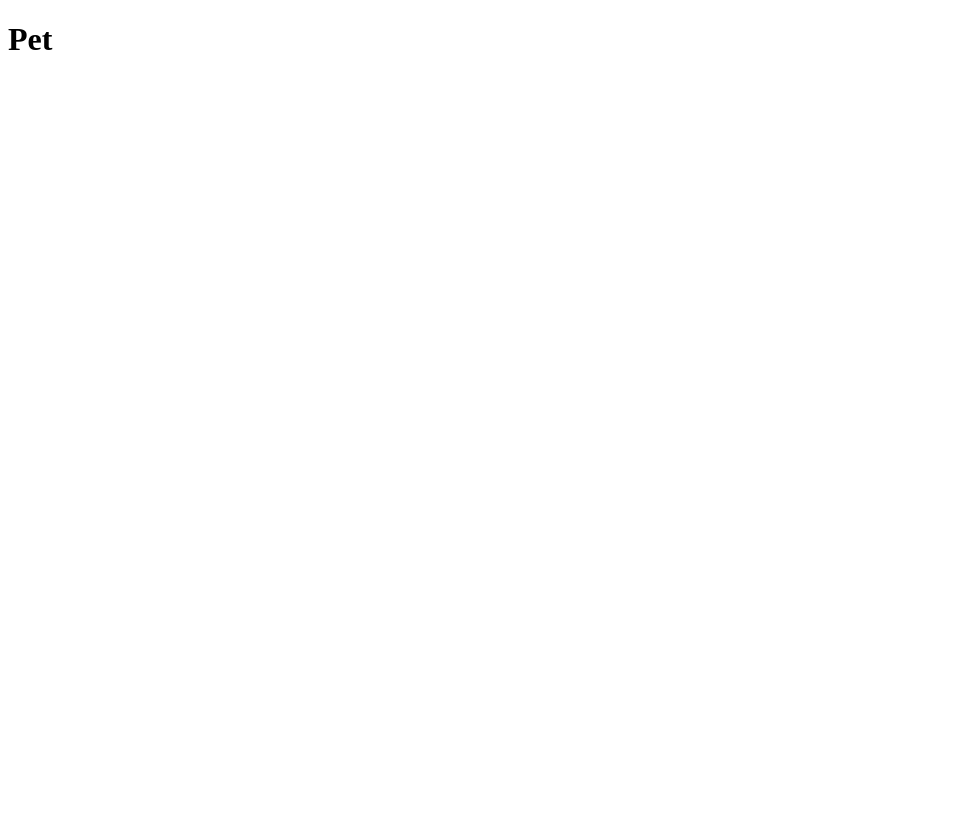
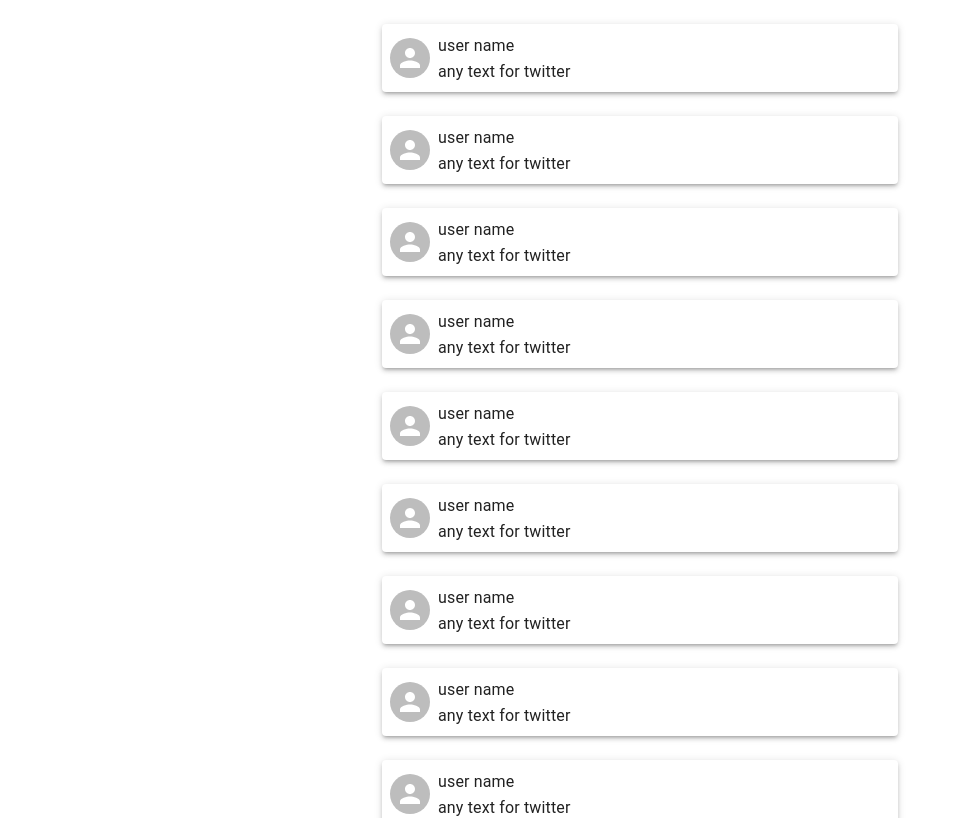
Before and after one commit to davepylypenko/pet-app, a React app: page / in a window 1280 px wide. Shown: the top 818 px of the page, without its empty margins (0-955 px from the left). Built offline with nearby package versions, Linux system fonts and the light colour scheme.

Commit message:
add mui and start render tweets

```diff
--- a/package.json
+++ b/package.json
@@ -8,11 +8,15 @@
   },
   "license": "ISC",
   "dependencies": {
+    "@emotion/react": "^11.11.1",
+    "@emotion/styled": "^11.11.0",
+    "@mui/material": "^5.13.6",
     "@reduxjs/toolkit": "^1.9.5",
     "lodash": "^4.17.21",
     "react": "^18.2.0",
     "react-dom": "^18.2.0",
-    "react-redux": "^8.1.0"
+    "react-redux": "^8.1.0",
+    "twitter-api-v2": "^1.15.0"
   },
   "devDependencies": {
     "@babel/core": "^7.22.5",
--- a/src/App.tsx
+++ b/src/App.tsx
@@ -1,9 +1,9 @@
 import React from "react";
+import Tweet from "./components/Tweet";
+import { Tweets } from "./components/Tweets";
 
 export default function App() {
   return (
-    <div>
-      <h1>Pet</h1>
-    </div>
+    <Tweets />
   );
 }
--- /dev/null
+++ b/src/api/getTweets.ts
@@ -0,0 +1,5 @@
+import { data } from "./mock"
+
+export const getTweets = () => {
+  return data.tweets
+}
--- /dev/null
+++ b/src/api/mock.ts
@@ -0,0 +1,43 @@
+const defaultUser = {
+  id: 1,
+  name: 'user name',
+  // avatar: 'url',
+}
+
+const defaultComment = {
+  creator: defaultUser,
+  data: {
+    text: 'any comment for tweet in twitter'
+  }
+};
+
+const defaultTweet = {
+  id: 9135090912834,
+  creator: defaultUser,
+  data: {
+    text: 'any text for twitter',
+    comments: [defaultComment],
+    likes: [
+      {
+        user: defaultUser,
+      }
+    ]
+  }
+};
+
+export const data = {
+  tweets: [
+    defaultTweet,
+    defaultTweet,
+    defaultTweet,
+    defaultTweet,
+    defaultTweet,
+    defaultTweet,
+    defaultTweet,
+    defaultTweet,
+    defaultTweet,
+    defaultTweet,
+    defaultTweet,
+    defaultTweet,
+  ],
+};
--- /dev/null
+++ b/src/components/Tweet.tsx
@@ -0,0 +1,32 @@
+import React from 'react';
+import { Avatar, Typography, Paper } from '@mui/material';
+
+const tweetStyles = {
+  root: {
+    display: 'flex',
+    alignItems: 'center',
+    padding: 8,
+    marginBottom: 8,
+    minWidth: 500,
+  },
+  avatar: {
+    marginRight: 8,
+  },
+  content: {
+    flexGrow: 1,
+  },
+};
+
+const Tweet = ({ user, content }) => {
+  return (
+    <Paper style={tweetStyles.root} elevation={3}>
+      <Avatar alt={user.name} src={user.avatar} style={tweetStyles.avatar} />
+      <div style={tweetStyles.content}>
+        <Typography variant="subtitle1">{user.name}</Typography>
+        <Typography variant="body1">{content}</Typography>
+      </div>
+    </Paper>
+  );
+};
+
+export default Tweet;
--- /dev/null
+++ b/src/components/Tweets.tsx
@@ -0,0 +1,24 @@
+import React from "react";
+import { Container, List, ListItem, makeStyles } from "@mui/material";
+import { getTweets } from "../api/getTweets";
+import Tweet from "./Tweet";
+
+const listItemClasses = {
+  minWidth: "500px"
+}
+
+export function Tweets() {
+  const tweets = getTweets();
+
+  return (
+    <Container>
+      <List>
+        {tweets && tweets.map((tweet) =>
+          <ListItem key={tweet.id} style={{ justifyContent: "center" }} >
+            <Tweet user={tweet.creator} content={tweet.data.text}/>
+          </ListItem>
+        )}
+      </List>
+    </Container>
+  )
+};
--- a/webpack.config.js
+++ b/webpack.config.js
@@ -13,6 +13,7 @@ module.exports = {
     }),
   ],
   devServer: {
+    port: "3001",
     static: {
       directory: path.join(__dirname, "build"),
     },
@@ -27,6 +28,6 @@ module.exports = {
     ],
   },
   resolve: {
-    extensions: ["*", ".js", ".jsx", ".ts", ".tsx"],
+    extensions: [".*", ".js", ".jsx", ".ts", ".tsx"],
   }
 };
```
Also changed, not shown: src/api/index.ts (added, +25 -0 lines), src/components/Header.tsx (added), 2 other files (tests, documents, lock files or other folders).
